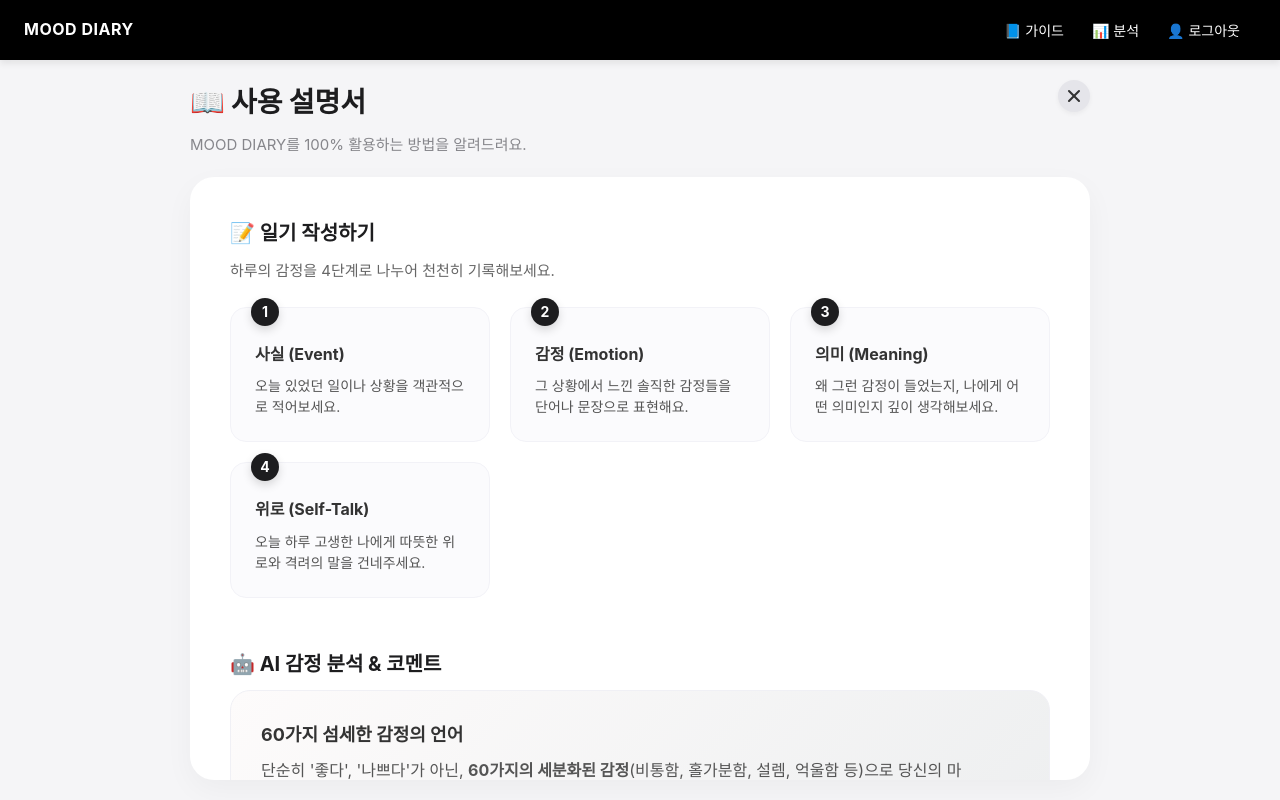
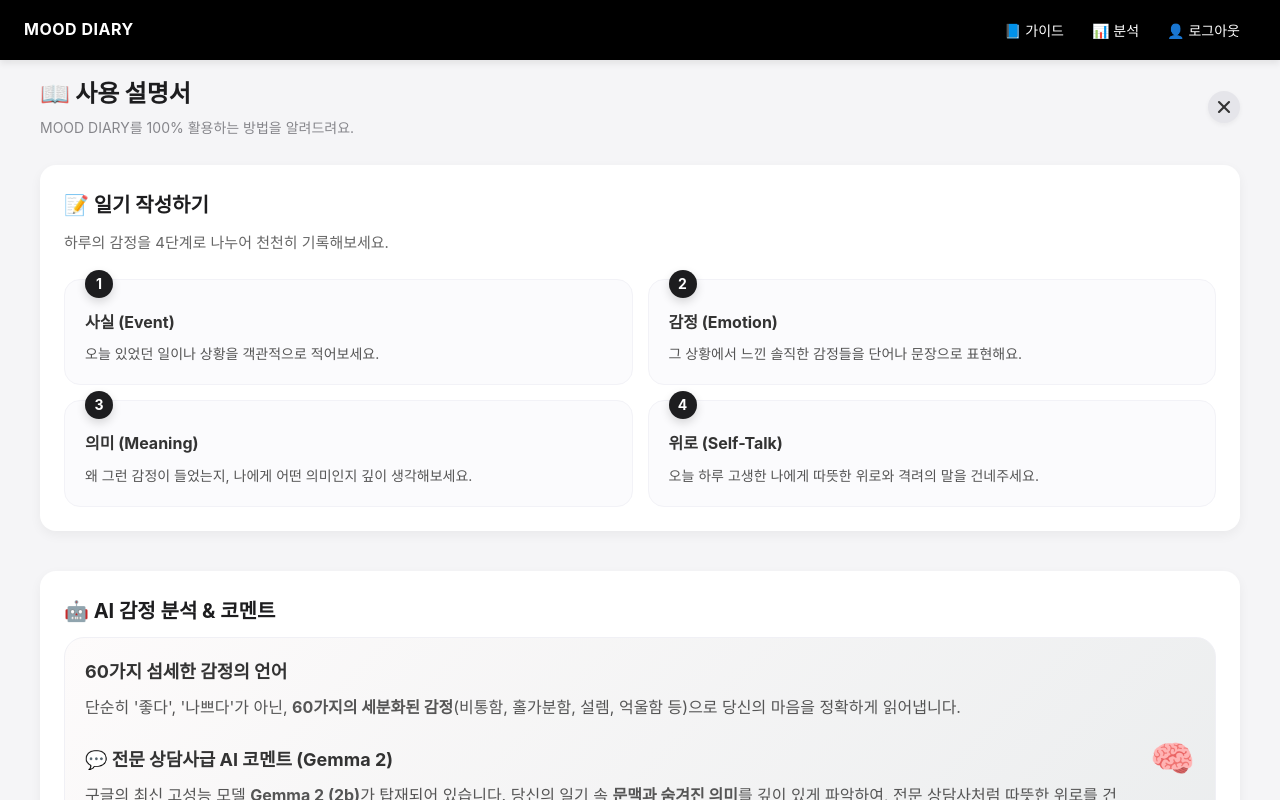
Before and after one commit to LeeSlyeee/vibe_coding, a Vue app in the folder frontend/: page /guide in a window 1280 px wide. Built offline with nearby package versions, Linux system fonts and the light colour scheme; sample sign-in values are in the browser's storage.

Commit message:
260120 fix: Force scrollable layout for all landscape devices

```diff
--- a/frontend/src/views/GuidePage.vue
+++ b/frontend/src/views/GuidePage.vue
@@ -377,67 +377,83 @@ export default {
 }
 
 /* Mobile Landscape & Short Screens Optimization */
-/* Mobile Landscape & Short Screens Optimization */
-@media (max-height: 600px) {
+/* Mobile Landscape Optimization */
+@media (max-height: 800px) and (orientation: landscape) {
   .guide-page {
-    /* 기존 100% 및 hidden 해제 -> 전체 스크롤 허용 */
-    height: auto;
-    min-height: 100%;
-    overflow-y: auto;
-    padding: 15px; /* 약간 여유를 줌 */
+    /* 전체 페이지 스크롤 강제 적용 */
+    height: auto !important;
+    min-height: 100vh !important;
+    overflow-y: auto !important;
+    padding: 15px 40px; /* 좌우 여백을 넉넉하게 줌 */
   }
 
   .guide-container {
-    height: auto; /* 고정 높이 해제 */
-    display: block; /* Flex 해제 (필요시) */
+    height: auto !important; /* 고정 높이 해제 */
+    display: block !important;
+    max-width: 100% !important;
   }
 
   .guide-header {
-    margin-bottom: 20px;
+    margin-bottom: 15px;
     align-items: center;
   }
 
   .guide-content {
-    /* 내부 스크롤 제거 -> 페이지 전체가 늘어나도록 함 */
-    height: auto;
-    flex: none;
-    overflow: visible;
+    /* 컨텐츠 박스 높이 제한 해제 */
+    height: auto !important;
+    flex: none !important;
+    overflow: visible !important;
+    box-shadow: none; /* 가로 모드에선 그림자 제거해서 깔끔하게 */
+    background: transparent; /* 배경 투명하게 하여 일체감 */
   }
 
   .content-body {
-    /* 내부 스크롤 제거 */
-    overflow-y: visible;
-    padding: 30px 20px;
+    padding: 10px 0; /* 내부 패딩 축소 */
+    overflow: visible !important;
   }
 
   .header-left h2 {
-    font-size: 22px;
+    font-size: 24px;
     margin-bottom: 4px;
   }
   .subtitle {
-    font-size: 13px;
+    font-size: 14px;
+  }
+
+  /* Sections */
+  .guide-section {
+    margin-bottom: 40px;
+    background: white;
+    padding: 24px;
+    border-radius: 16px;
+    box-shadow: 0 4px 12px rgba(0,0,0,0.05); /* 섹션별 카드화 */
   }
 
   /* Grid Optimizations */
   .steps-grid {
-    gap: 12px;
-    grid-template-columns: repeat(auto-fit, minmax(180px, 1fr));
+    gap: 15px;
+    grid-template-columns: repeat(2, 1fr); /* 2열 강제 */
   }
   .step-card {
-    padding: 16px;
+    padding: 20px;
   }
 
-  /* Feature Cards Compact */
+  /* Feature Cards */
   .feature-card {
     padding: 20px;
   }
   .ai-feature {
-    flex-direction: row;
+    flex-direction: row !important;
     gap: 20px;
-    text-align: left;
+    text-align: left !important;
+    align-items: center;
   }
   .icon-visual {
-    font-size: 32px;
+    font-size: 36px;
+  }
+
+  .two-col {
+    grid-template-columns: 1fr 1fr !important;
   }
 }
 
```
